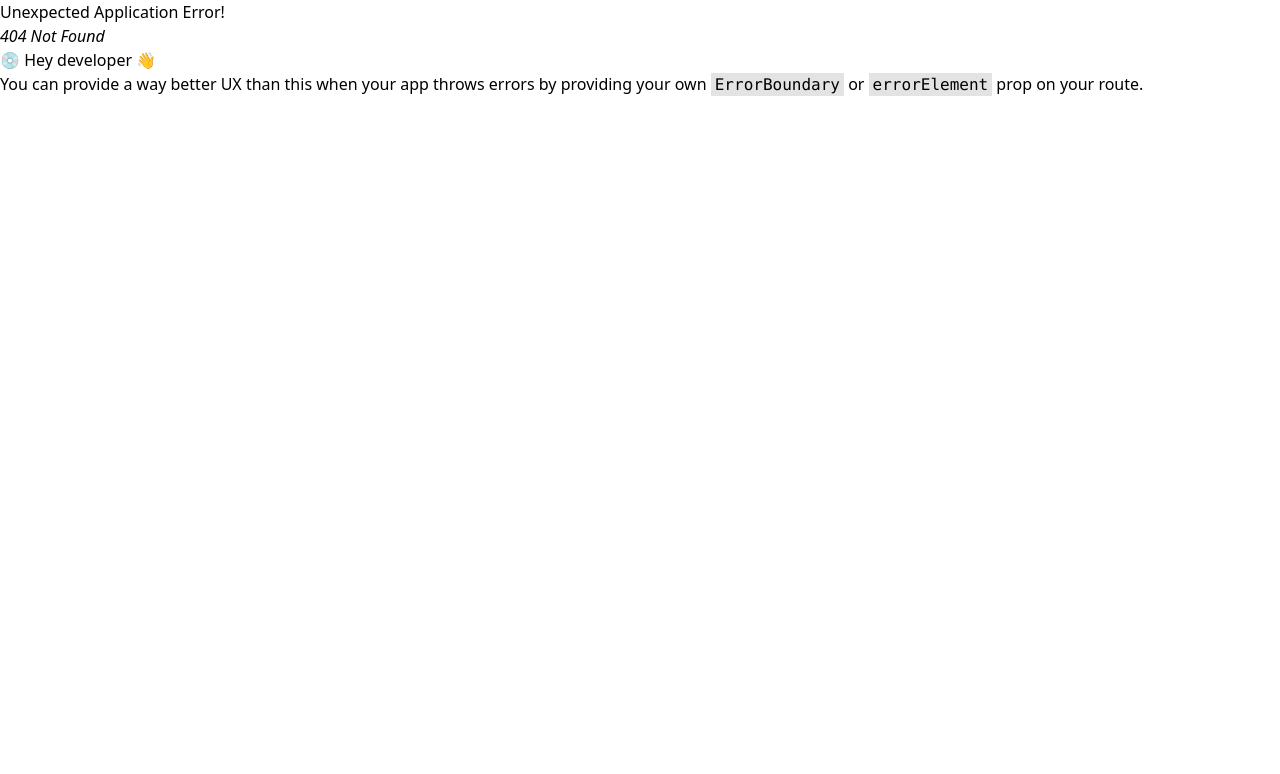
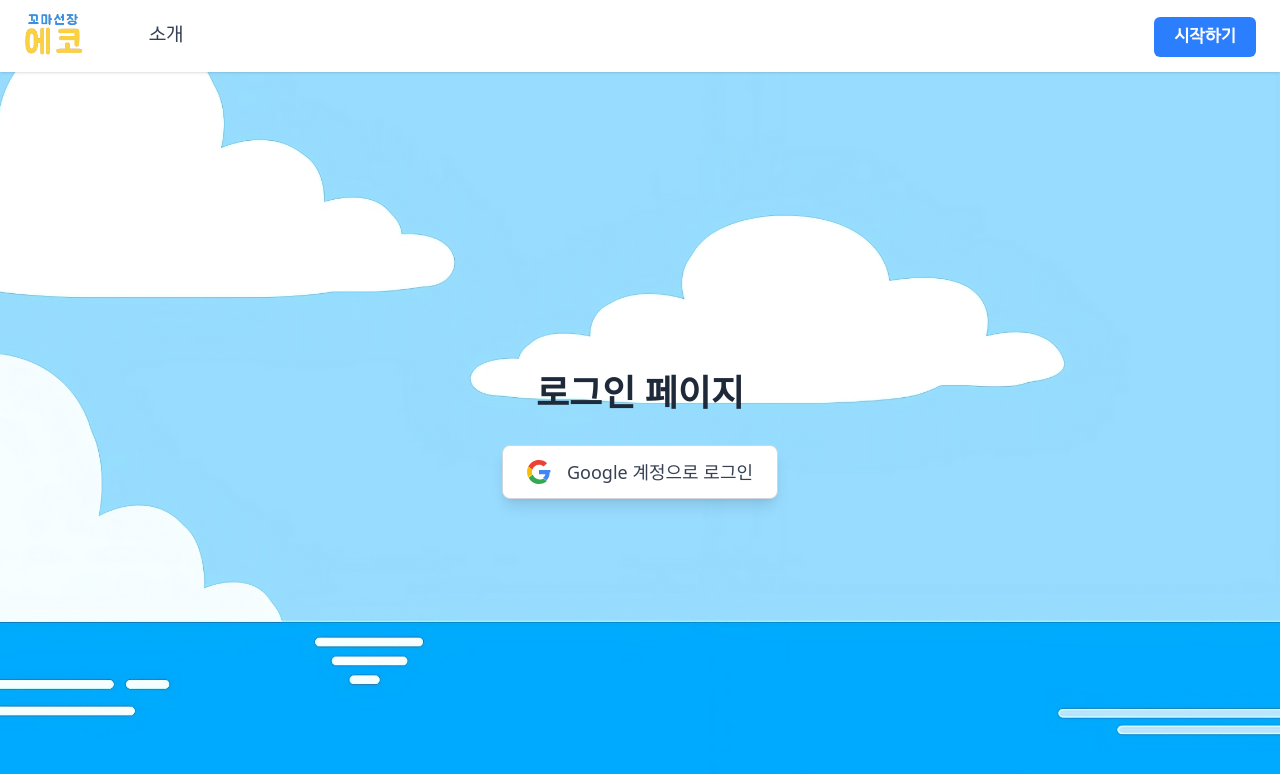
Before and after one commit to jhpps1/captinecho, a React app in the folder frontend/: page /login in a window 1280 px wide. Before the commit this address had no page. Shown: the top 774 px of the page. Built offline with nearby package versions, Linux system fonts and the light colour scheme; the HTML template or start-up script is replaced by a standard one.

Commit message:
feat:로그인 페이지 작업중

```diff
--- a/frontend/package.json
+++ b/frontend/package.json
@@ -20,10 +20,12 @@
     "@hookform/resolvers": "^3.3.2",
     "@tanstack/react-query": "^5.8.4",
     "@tanstack/react-query-devtools": "^5.8.4",
+    "@types/js-cookie": "^3.0.6",
     "axios": "^1.6.2",
     "clsx": "^2.0.0",
     "date-fns": "^2.30.0",
     "framer-motion": "^10.16.5",
+    "js-cookie": "^3.0.5",
     "lucide-react": "^0.294.0",
     "react": "^18.2.0",
     "react-dom": "^18.2.0",
--- a/frontend/src/components/InfoCard.tsx
+++ b/frontend/src/components/InfoCard.tsx
@@ -3,9 +3,8 @@ interface InfoCardProps {
   description: string;
 }
 
-const InfoCard: React.FC<InfoCardProps> = ({ title, description }) => {
+const InfoCard = ({ title, description }: InfoCardProps) => {
   return (
-    // 1. 바깥쪽 알약 컨테이너
     <div
       className="flex items-center w-full
                  bg-white bg-opacity-80 backdrop-blur-sm
--- /dev/null
+++ b/frontend/src/pages/AuthCallback.tsx
@@ -0,0 +1,32 @@
+import { useEffect } from 'react';
+import { useNavigate, useSearchParams } from 'react-router-dom';
+import Cookies from 'js-cookie';
+
+const AuthCallback = () => {
+  const navigate = useNavigate();
+  const [searchParams] = useSearchParams();
+
+  useEffect(() => {
+    const accessToken = searchParams.get('accessToken');
+
+    if (accessToken) {
+      Cookies.set('accessToken', accessToken, {
+        path: '/',            // 쿠키가 사이트 전체에서 유효하도록
+        secure: true,         // HTTPS에서만 쿠키 전송
+        sameSite: 'Strict'    // CSRF 공격 방지
+        // expires: 7          // (선택 사항) 7일 후 만료
+      });
+
+      navigate('/select-profile', { replace: true });
+
+    } else {
+      console.error('Access Token을 받지 못했습니다.');
+      alert('로그인에 실패했습니다.');
+      navigate('/login', { replace: true });
+    }
+  }, [navigate, searchParams]);
+
+  return <div>로그인 처리 중입니다...</div>;
+};
+
+export default AuthCallback;
--- a/frontend/src/pages/introduce.tsx
+++ b/frontend/src/pages/Introduce.tsx
@@ -31,6 +31,7 @@ const Introduction = () => {
             />
           </div>
 
+        {/* 인포카드는 컴포넌트 화 처리 */}
           <div className="w-full md:w-2/3">
             <div className="flex flex-col md:flex-row gap-6 md:gap-8 w-full">
 
@@ -44,7 +45,6 @@ const Introduction = () => {
                 <InfoCard title="학습 유형" description="4개 유형을 탐험을 통해 진행" />
                 <InfoCard title="학습 방법" description="앵무새와 메아리를 이용한 피드백" />
               </div>
-
             </div>
           </div>
         </div>
--- /dev/null
+++ b/frontend/src/pages/Login.tsx
@@ -0,0 +1,57 @@
+import BeforeNavbar from '../components/BeforeLoginNavbar';
+
+const Login = () => {
+
+  // 1. 구글 로그인 버튼 클릭 시 실행될 함수
+  const handleLoginClick = () => {
+    window.location.href = 'YOUR_BACKEND_GOOGLE_AUTH_URL';
+  };
+
+  return (
+    <div
+      className="flex flex-col h-screen relative overflow-hidden"
+      style={{
+        backgroundImage: `url('/introduce/background.png')`,
+        backgroundSize: 'cover',
+        backgroundPosition: 'center',
+        backgroundRepeat: 'no-repeat'
+      }}
+    >
+
+      <BeforeNavbar />
+
+      <div className="flex-grow flex justify-center items-center z-10 p-4">
+
+        <div className="text-center">
+
+          <h1 className="text-4xl font-bold mb-8 text-gray-800">
+            로그인 페이지
+          </h1>
+
+          <button
+            onClick={handleLoginClick}
+            className="inline-flex items-center bg-white border border-gray-300 rounded-lg px-6 py-3 text-lg font-medium text-gray-700 shadow-lg hover:shadow-xl transition-shadow duration-200"
+          >
+            {/* SVG 아이콘... */}
+            <svg className="w-6 h-6" viewBox="0 0 48 48">
+
+              <path fill="#EA4335" d="M24 9.5c3.54 0 6.71 1.22 9.21 3.6l6.85-6.85C35.9 2.38 30.47 0 24 0 14.62 0 6.51 5.38 2.56 13.22l7.98 6.19C12.43 13.72 17.74 9.5 24 9.5z"></path>
+
+              <path fill="#4285F4" d="M46.98 24.55c0-1.57-.15-3.09-.38-4.55H24v8.51h12.8c-.57 2.81-2.22 5.25-4.8 6.94l6.98 5.38c4.1-3.79 6.4-9.33 6.4-16.28z"></path>
+
+              <path fill="#FBBC05" d="M10.53 28.59c-.48-1.45-.76-2.99-.76-4.59s.27-3.14.76-4.59l-7.98-6.19C.92 16.46 0 20.12 0 24s.92 7.54 2.56 10.78l7.97-6.19z"></path>
+
+              <path fill="#34A853" d="M24 48c6.48 0 11.93-2.13 15.89-5.81l-6.98-5.38c-2.11 1.45-4.8 2.3-7.91 2.3-6.26 0-11.57-4.22-13.47-9.91l-7.98 6.19C6.51 42.62 14.62 48 24 48z"></path>
+
+              <path d="M0 0h48v48H0z" fill="none"></path>
+
+            </svg>
+            <span className="ml-4">Google 계정으로 로그인</span>
+          </button>
+        </div>
+      </div>
+    </div>
+  );
+};
+
+export default Login;
--- a/frontend/src/pages/mainpage.tsx
+++ b/frontend/src/pages/MainPage.tsx
@@ -5,6 +5,7 @@ const MainPage = () => {
   return (
     <div className="flex flex-col h-screen">
 
+      {/* Navbar는 컴포넌트 처리 */}
       <BeforeNavbar />
 
       <div
--- /dev/null
+++ b/frontend/src/pages/SelectProfile.tsx
@@ -0,0 +1,11 @@
+const SelectProfile = () => {
+  return (
+    <div className="flex flex-col h-screen">
+
+        <p>로그인 완료</p>
+
+    </div>
+  );
+};
+
+export default SelectProfile;
```
Also changed, not shown: frontend/src/router/routes.tsx (+17 -2 lines), frontend/public/login/google-logo.png (added), 1 other file (tests, documents, lock files or other folders).
